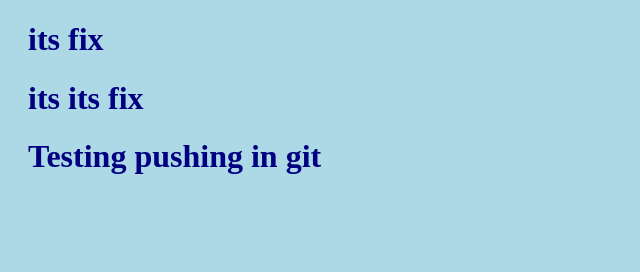
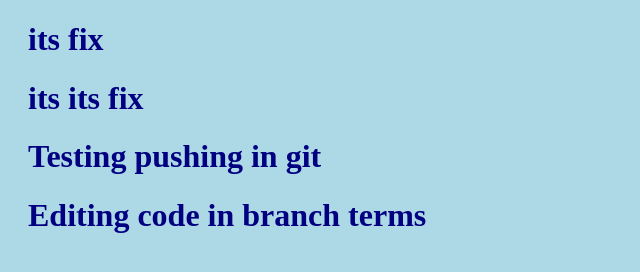
Before and after one commit to sayka8/git-testing, a plain HTML site: page index.html in a window 1280 px wide. Shown: the whole page, without its empty margins (0-640 px from the left). Drawn offline with Linux system fonts and the light colour scheme.

Commit message:
Update index.html
branches on git hub

```diff
--- a/index.html
+++ b/index.html
@@ -9,5 +9,6 @@
         <h1>its fix</h1>
         <h1>its its fix</h1>
         <h1>Testing pushing in git</h1>
+        <h1>Editing code in branch terms</h1>
     </body>
 </html>
```
